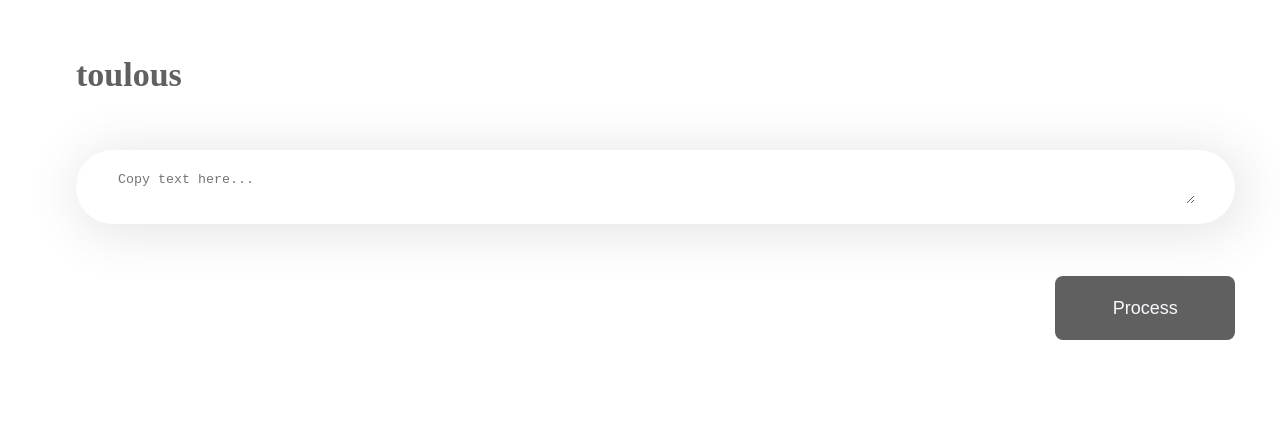
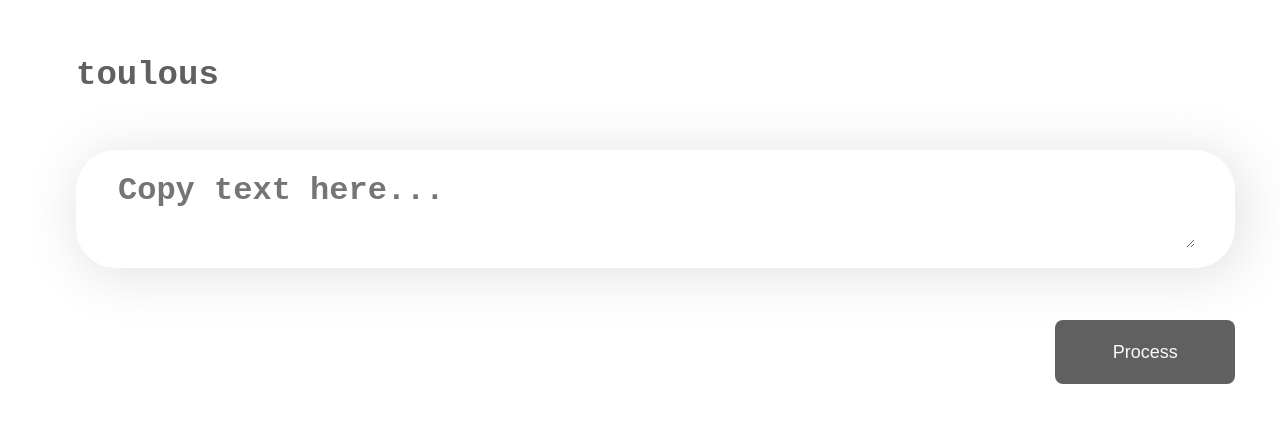
Before and after one commit to dock90/toulous, a Next.js app: page /fft in a window 1280 px wide. Shown: the top 422 px of the page. Built offline with nearby package versions, Linux system fonts and the light colour scheme.

Commit message:
Handle input data split and building

```diff
--- a/components/button.js
+++ b/components/button.js
@@ -10,6 +10,7 @@ const Container = styled.button`
   color: ${({ theme }) => theme.colors.background};
   font-size: 18px;
   justify-self: ${({ right }) => right ? 'end' : ''};
+  cursor: pointer;
 `
 
 const Button = ({ right, children }) => <Container right={right}>{children}</Container>
--- a/components/header.js
+++ b/components/header.js
@@ -3,7 +3,7 @@ import styled from 'styled-components'
 
 // styles
 const Logo = styled.a`
-  font-family: 'InterstateMono';
+  font-family: interstate-mono, monospace;
   font-weight: bold;
   font-size: 34px;
   color: ${({ theme }) => theme.colors.primary};
--- a/pages/fft.js
+++ b/pages/fft.js
@@ -1,3 +1,4 @@
+import { useState } from 'react'
 import styled from 'styled-components'
 // components
 import Header from '../components/header'
@@ -16,6 +17,10 @@ const Content = styled.div`
   display: grid;
   grid-template-rows: 1fr;
   grid-template-columns: 1fr;
+
+  form {
+    display: grid;
+  }
 `
 
 const Card = styled.div`
@@ -32,20 +37,113 @@ const Card = styled.div`
     max-width: 84vw;
     outline: none;
     border: none;
+    font-size: 32px;
+    font-family: interstate-mono, monospace;
+    font-weight: bold;
+    color: ${({ theme }) => theme.colors.primary};
+  }
+
+  h3 {
+    font-size: 24px;
+    font-family: interstate-mono, monospace;
+    font-weight: bold;
+    color: ${({ theme }) => theme.colors.primary};
   }
 `
 
 const Fft = () => {
+  const [initial, setInitial] = useState(true)
+  const [rewrite, setRewrite] = useState(false)
+  const [copy, setCopy] = useState('')
+  const [splitCopy, setSplitCopy] = useState('')
+  const [revisedCopy, setRevisedCopy] = useState([])
+  const [revision, setRevision] = useState(false)
+  const [finalCopy, setFinalCopy] = useState('')
+
+  const startProcess = () => {
+    console.log('Here we go!')
+    event.preventDefault()
+    setInitial(false)
+    setRewrite(true)
+
+    const splitCopy = copy.match(/[^\.!\?]+[\.!\?]+/g)
+
+    const formattedCopy = splitCopy.map(text => {
+      return {
+        id: Math.floor(Math.random() * 400),
+        text: text.trim()
+      }
+    })
+
+    setSplitCopy(formattedCopy)
+  }
+
+  const updateCopy = (id) => {
+    console.log(id)
+    console.log(event.target.value)
+    const filteredCopy = splitCopy.filter(data => data.id != id)
+
+    setRevisedCopy([
+      ...filteredCopy,
+      {
+        id: id,
+        text: event.target.value
+      },
+    ])
+  }
+
+  const combineEdits = () => {
+    event.preventDefault()
+    setRewrite(false)
+    setRevision(true)
+
+    const combinedText = revisedCopy.map(copy => copy.text)
+    setFinalCopy(combinedText.join(','))
+  }
+
   return (
     <Container>
       <Header />
       <Content>
-        <Card>
-          <textarea
-            placeholder='Copy text here...'
-          />
-        </Card>
-        <Button right>Process</Button>
+        {initial &&
+          <form onSubmit={startProcess}>
+            <Card>
+              <textarea
+                value={copy}
+                onChange={() => setCopy(event.target.value)}
+                placeholder='Copy text here...'
+              />
+            </Card>
+            <Button type='submit' right>Process</Button>
+          </form>
+        }
+        {rewrite && splitCopy &&
+          <form onSubmit={combineEdits}>
+            {
+              splitCopy.map(copy => {
+                const { id, text } = copy
+                return (
+                  <Card>
+                    <h3>{text}</h3>
+                    <textarea
+                      value={revisedCopy[text]}
+                      onChange={() => updateCopy(id)}
+                    />
+                  </Card>
+                )
+              })
+            }
+            <Button type='submit' right>Process</Button>
+          </form>
+        }
+        {revision &&
+          <Card>
+            {revisedCopy.map(copy => {
+              const { id, text } = copy
+              return <h3>{text}</h3>
+            })}
+          </Card>
+        }
       </Content>
     </Container>
   )
```
Also changed, not shown: pages/index.js (+2 -7 lines).
